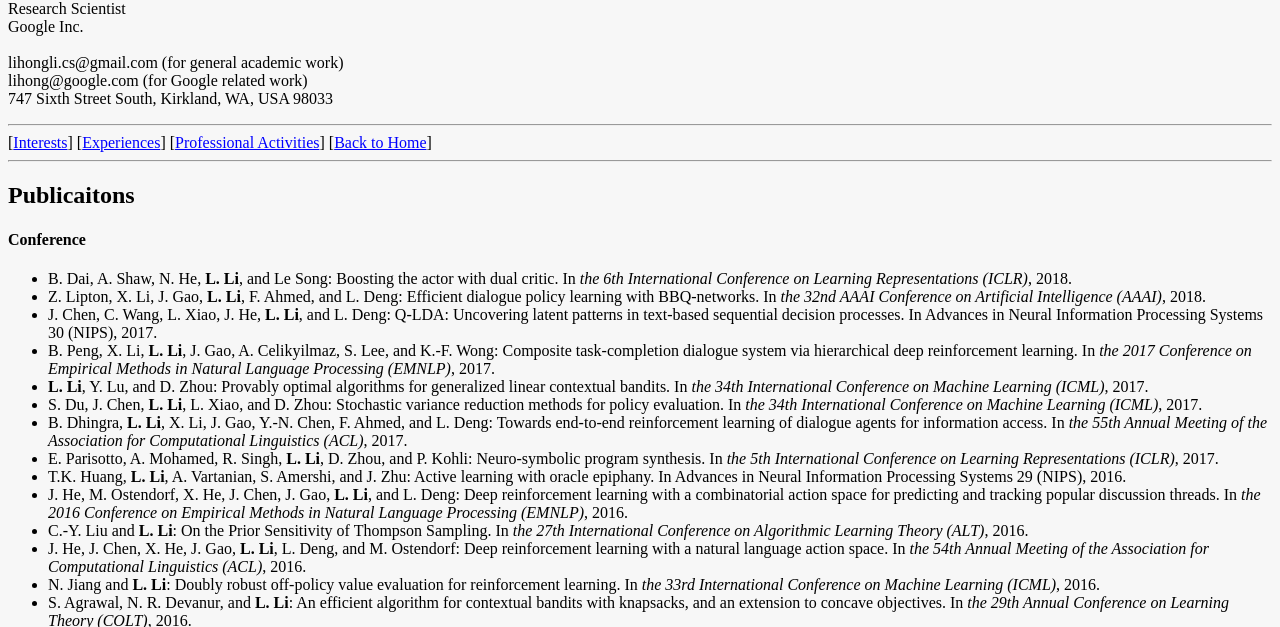
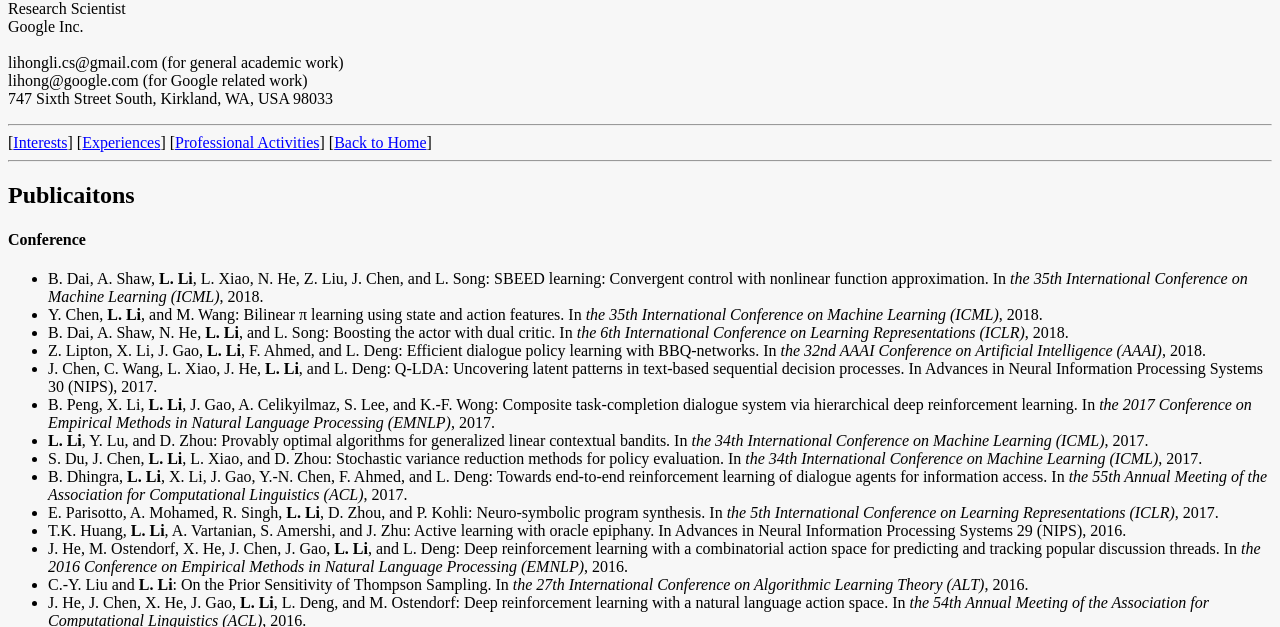
Before and after one commit to lihongli/lihongli.github.io, a plain HTML site: page pubs.html in a window 1280 px wide. Shown: the part 137-764 px from the top of the page. Drawn offline with Linux system fonts and the light colour scheme.

Commit message:
added icml papers

```diff
--- a/pubs.html
+++ b/pubs.html
@@ -39,7 +39,11 @@ lihong@google.com (for Google related work) <br/>
 <li>D. Tang, X. Li, J. Gao, C. Wang, <b>L. Li</b>, and T. Jebara: Subgoal discovery for hierarchical dialogue policy learning.  In <i>the 16th Annual Conference of the North American Chapter of the Association for Computational Linguistics: Human Language Technologies (NAACL)</i>, 2018.
 -->
 
-<li>B. Dai, A. Shaw, N. He, <b>L. Li</b>, and Le Song: Boosting the actor with dual critic.  In <i>the 6th International Conference on Learning Representations (ICLR)</i>, 2018.
+<li>B. Dai, A. Shaw, <b>L. Li</b>, L. Xiao, N. He, Z. Liu, J. Chen, and L. Song: SBEED learning: Convergent control with nonlinear function approximation.  In <i>the 35th International Conference on Machine Learning (ICML)</i>, 2018.
+
+<li>Y. Chen, <b>L. Li</b>, and M. Wang: Bilinear π learning using state and action features.  In <i>the 35th International Conference on Machine Learning (ICML)</i>, 2018.
+
+<li>B. Dai, A. Shaw, N. He, <b>L. Li</b>, and L. Song: Boosting the actor with dual critic.  In <i>the 6th International Conference on Learning Representations (ICLR)</i>, 2018.
 
 <li>Z. Lipton, X. Li, J. Gao, <b>L. Li</b>, F. Ahmed, and L. Deng: Efficient dialogue policy learning with BBQ-networks.  In <i>the 32nd AAAI Conference on Artificial Intelligence (AAAI)</i>, 2018.
 
```
